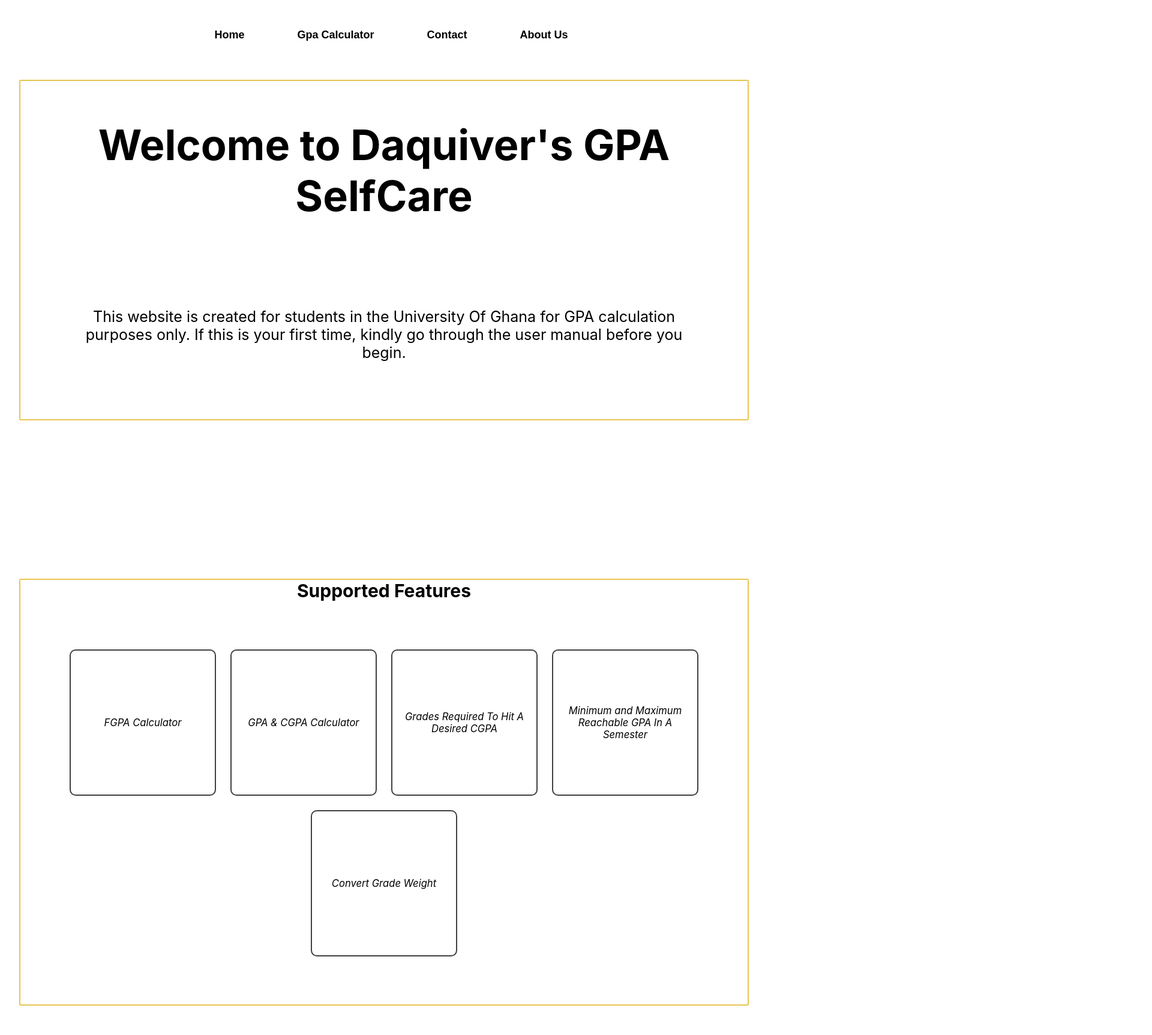
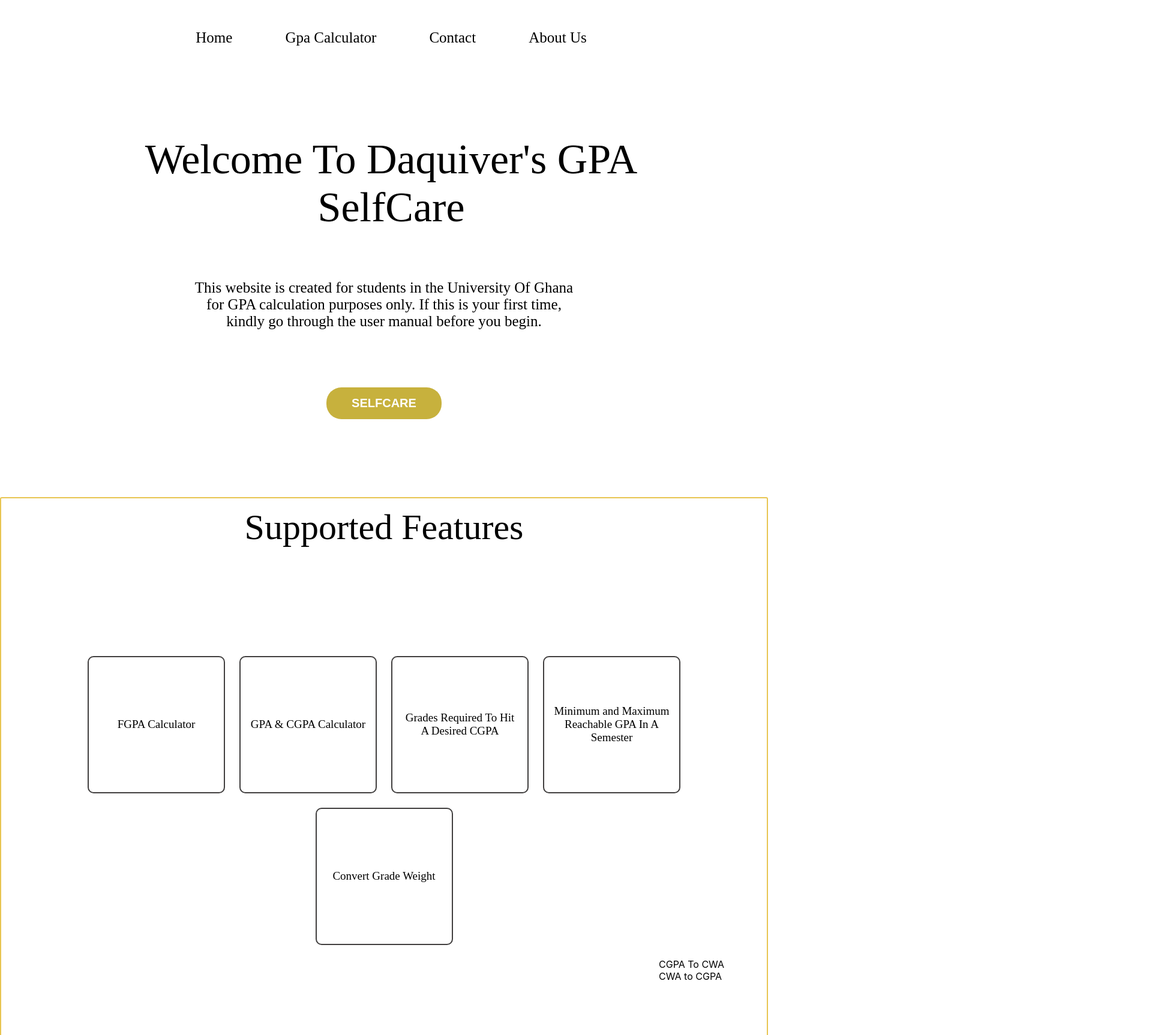
Before and after one commit to Developers-League/gpa-frontend, a React (Create React App) app: page / in a window 1280 px wide. Shown: the top 1726 px of the page at 60% size, 1920 px wide, since content can reach past the window. Built offline with nearby package versions, Linux system fonts and the light colour scheme.

Commit message:
Updated home and features section

```diff
--- a/src/App.css
+++ b/src/App.css
@@ -13,6 +13,5 @@
 }
 
 .home {
-  height: 50rem;
-  margin: 0;
+  margin: 30px 70px 30px 70px;
 }
--- a/src/components/features/Features.css
+++ b/src/components/features/Features.css
@@ -1,6 +1,5 @@
 #support-features-container {
     border-radius: 3px;
-    margin: 3rem 2rem;
     border: 2px rgba(223, 173, 8, 0.699) solid;
     /* border:  2px #413f3f solid; */
     justify-content: space-evenly;
@@ -12,8 +11,11 @@
     align-items: center;
     align-content: center;
     text-align: center;
-    font-weight: bolder ;
-    font-size: 30px;
+    font-family: 'Romanesco';
+    font-style: normal;
+    font-weight: 400;
+    font-size: 60px;
+    line-height: 97px;
 }
 
 .support-feature-frames {
@@ -26,7 +28,7 @@
     /* border-radius: 10px;
     border: 2px #413f3f solid;
     box-shadow: rgba(256, 256, 256, 0.2) 0px 2px 8px 0px; */
-    margin: 4rem 2rem 4rem 2rem;
+    margin: 150px 20px 150px 20px;
     /* width: 20%; */
     text-align: center;
     /* font-weight: bolder ; */
@@ -54,13 +56,29 @@
     align-items: center;
     justify-content: center;
     text-align: center;
-    height: 15rem;
-    width: 15rem;
+    width: 225px;
+    height: 225px;
+    background: rgba(255, 255, 255, 0.2);
+    border-radius: 30px;
 }
 
 .support-frame > h5 {
-    font: 14px;
+    font-family: 'Montserrat';
+    font-style: normal;
     font-weight: 400;
-    font-style: italic;
-    padding: 10px;
+    font-size: 19px;
+    text-align: center;
+    padding: 15px;
 }
+
+.converter-dropdown{
+    position: relative;
+    top: -9rem;
+    right: -66rem;
+}
+
+.converter-options{
+    display: flex;
+    flex-direction: column;
+    list-style: none;
+}
--- a/src/components/features/Features.js
+++ b/src/components/features/Features.js
@@ -3,14 +3,14 @@ import FgpaForm from '../forms/FgpaForm';
 import GcgpaForm from '../forms/GcgpaForm';
 import RgpaForm from '../forms/RgpaForm';
 import HLgpaForm from '../forms/HLgpaForm';
-import './Features.css'
+import './Features.css';
+import WeightConvertDropdown from './WeightConvertDropdown';
 
 function Features() {
   const [selectedForm, setSelectedForm] = useState('')
-  const [converterWidget, setConverterWidget] = useState('');
 
   // To toggle between form components
-  const handleClick = (formName) => {
+  const handleClick = (formName) => { // ConverterWidget component is not necessarily a form.
     if (selectedForm === formName) {
       setSelectedForm('');
     } else {
@@ -18,12 +18,10 @@ function Features() {
     }
   };
 
-  const handleClick1 = () => {}
   return (
 
   <section id='support-features-container'>
     <p>Supported Features</p>
-
     <div className='support-feature-frames'>
       <div className='support-frame' onClick={ () => handleClick('FgpaForm')}>
         <h5>FGPA Calculator</h5>
@@ -41,9 +39,13 @@ function Features() {
         <h5>Minimum and Maximum Reachable GPA In A Semester</h5>
       </div>
 
-      <div className='support-frame' onClick={ () => handleClick1()}>
+      <div className='support-frame' onClick={ () => handleClick('ConverterWidget')}>
         <h5>Convert Grade Weight</h5>
       </div>
+    </div>
+
+    <div id=''>
+        <WeightConvertDropdown/>
     </div>
 
     <div className='forms-container'>
--- /dev/null
+++ b/src/components/features/WeightConvertDropdown.js
@@ -0,0 +1,15 @@
+import React from 'react'
+import './Features.css'
+
+function WeightConvertDropdown() {
+  return (
+    <div className='converter-dropdown'>
+        <ul className='converter-options'>
+            <li>CGPA To CWA</li>
+            <li>CWA to CGPA</li>
+        </ul>
+    </div>
+  )
+}
+
+export default WeightConvertDropdown
--- a/src/components/forms/CgpaToCwa.js
+++ b/src/components/forms/CgpaToCwa.js
@@ -1,4 +1,5 @@
-import React from 'react'
+import React, {useState} from 'react'
+import axios from 'axios'
 
 function CgpaToCwa() {
     const url = "http://127.0.0.1:8000/api/convert-weight";
--- a/src/components/forms/CwaToCgpa.js
+++ b/src/components/forms/CwaToCgpa.js
@@ -1,4 +1,5 @@
-import React from 'react'
+import React, {useState} from 'react'
+import axios from 'axios'
 
 function CwaToCgpa() {
     const url = "http://127.0.0.1:8000/api/convert-weight";
@@ -17,7 +18,7 @@ function CwaToCgpa() {
 
       // Verify if values are lesser than 4.0 and set value to 4.0 if the inputed value is greater than 4.0
       if (name === 'cwa' ) {
-          setCgpa(value > 4.0 ? 4.0 : value);
+          setCwa(value > 4.0 ? 4.0 : value);
     };
 
     const handleSubmit = async (event) => {
--- a/src/components/forms/RgpaForm.js
+++ b/src/components/forms/RgpaForm.js
@@ -50,7 +50,7 @@ function RgpaForm() {
 
     try {
        // To validate the format and pattern of input
-       if (!inputRegex.test(oldCgpa, oldChours, newCgpa, newChours, courseNum)) {
+       if (inputRegex.test(oldCgpa, oldChours, newCgpa, newChours, courseNum)) {
         // Validation failed, handle the error
         window.alert('Inputs cannot be negative.');
         return;
--- a/src/components/homepage/Homepage.css
+++ b/src/components/homepage/Homepage.css
@@ -1,30 +1,80 @@
 
 #welcome-section {
     display: flex;
-    gap: 3rem;
+
     flex-direction: column;
     justify-content: center;
-    margin: 1rem 2rem;
-    border: 2px #413f3f solid;
-    border-radius: 3px;
+    margin: 70px 200px 70px 200px;
+    /* border: 2px #413f3f solid; */
+    /* border-radius: 3px; */
     /* box-shadow: rgba(256, 256, 256, 0.2) 0px 2px 8px 0px; */
-    border: 2px rgba(223, 173, 8, 0.699) solid
+    /* border: 2px rgba(223, 173, 8, 0.699) solid */
 
 }
 
 .welcome-message h1 {
-    /* font-family: "Poppins"; */
+    /* font-family: "Poppins";
     font-size: 70px;
     font-weight: bolder;
-    margin-top: 4rem;
+    margin-top: 1rem;
+    text-align: center; */
+    position: relative;
+    width: 900px;
+    height: 150px;
+    left: calc(50% - 875px/2 - 0.5px);
+    top: calc(50% - 286px/2 - 108px);
+    line-height: 80px;
+    font-family: 'Romanesco';
+    font-style: normal;
+    font-weight: 400;
+    font-size: 70px;
     text-align: center;
+    text-transform: capitalize;
+    color: black;
+
 }
 
 .description-message p {
     /* font-family: "Poppins"; */
-    padding: 5rem;
+    padding: 10px 30px 10px 30px;
     font-size: 25px;
+    width: 650px;
+    height: 90px;
     font-weight: 300px;
-    margin: 1rem;
+    margin: 80px 150px 80px 150px ;
     text-align: center;
+    position: relative;
+    font-family: 'Montserrat';
+    font-style: normal;
+    font-weight: 400;
+    text-align: center;
+
 }
+
+#selfcare {
+    display: flex;
+    justify-content: center;
+    align-items: center;
+    margin:  0px 20px 30px 20px;
+}
+
+#selfcare-button {
+    width: 12rem;
+    height: 3.3rem;
+    border-radius: 25px;
+    color: white;
+    font-size: 20px;
+    font-weight: 600;
+    background: #C7B13D;
+}
+
+#selfcare-button:hover {
+    cursor: pointer;
+    width: 12rem;
+    height: 3.3rem;
+    border-radius: 25px;
+    color: white;
+    font-size: 20px;
+    font-weight: 600;
+    background: rgb(221, 187, 83);
+}
--- a/src/components/homepage/Homepage.js
+++ b/src/components/homepage/Homepage.js
@@ -14,6 +14,12 @@ function Homepage() {
             If this is your first time, kindly go through the user manual before you begin.
           </p>
         </div>
+
+        <div id='selfcare'>
+          <button id='selfcare-button'>SELFCARE</button>
+        </div>
+
+
     </section>
   );
 }
--- a/src/components/navigation/Navbar.css
+++ b/src/components/navigation/Navbar.css
@@ -18,10 +18,15 @@ header {
 .menu ul > li {
     padding: 1rem;
     font-family: /*'Poppins'*/ sans-serif;
-    font-size: 18px;
     font-weight: bold;
     text-decoration: none;
     list-style: none;
+    font-family: 'Montserrat';
+    font-style: normal;
+    font-weight: 400;
+    font-size: 25px;
+    line-height: 30px;
+
 }
 .menu ul li a {
     text-decoration: none;
```
Also changed, not shown: src/components/features/ConverterWidget.js (deleted, +0 -17 lines).
